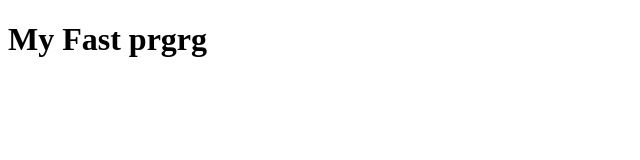
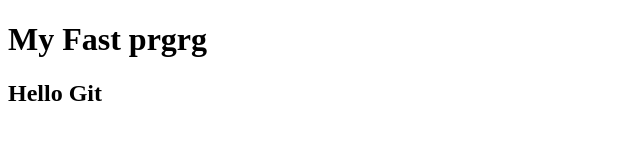
Before and after one commit to nayeemahmed07/my-p-fast-web, a plain HTML site: page index.html in a window 1280 px wide. Shown: the whole page, without its empty margins (0-640 px from the left). Drawn offline with Linux system fonts and the light colour scheme.

Commit message:
secound comit

```diff
--- a/index.html
+++ b/index.html
@@ -8,5 +8,7 @@
 </head>
 <body>
     <h1>My Fast prgrg</h1>
+
+    <H2>Hello Git</H2>
 </body>
 </html>
```
